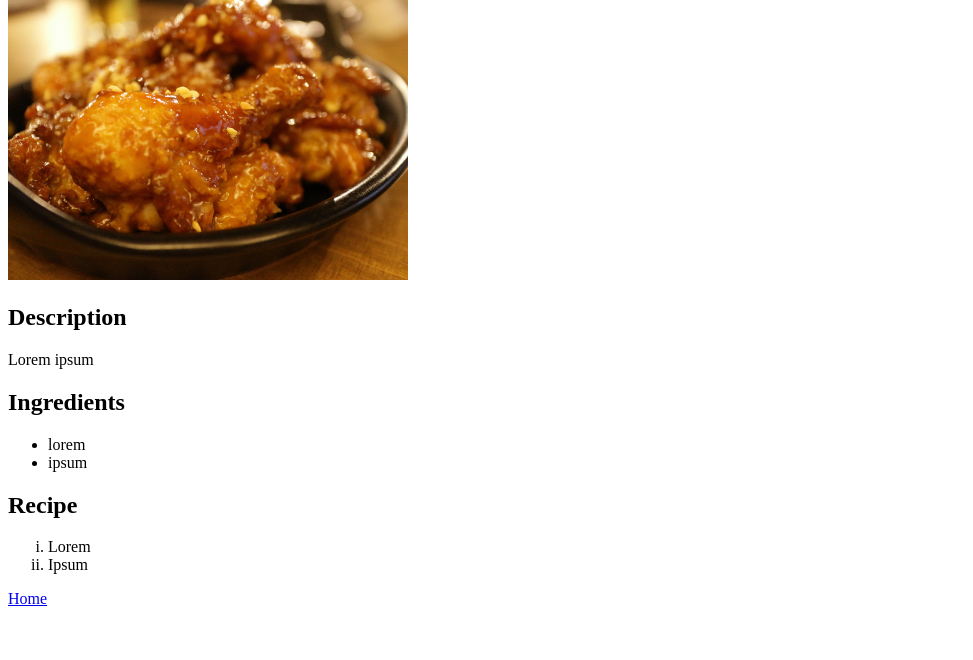
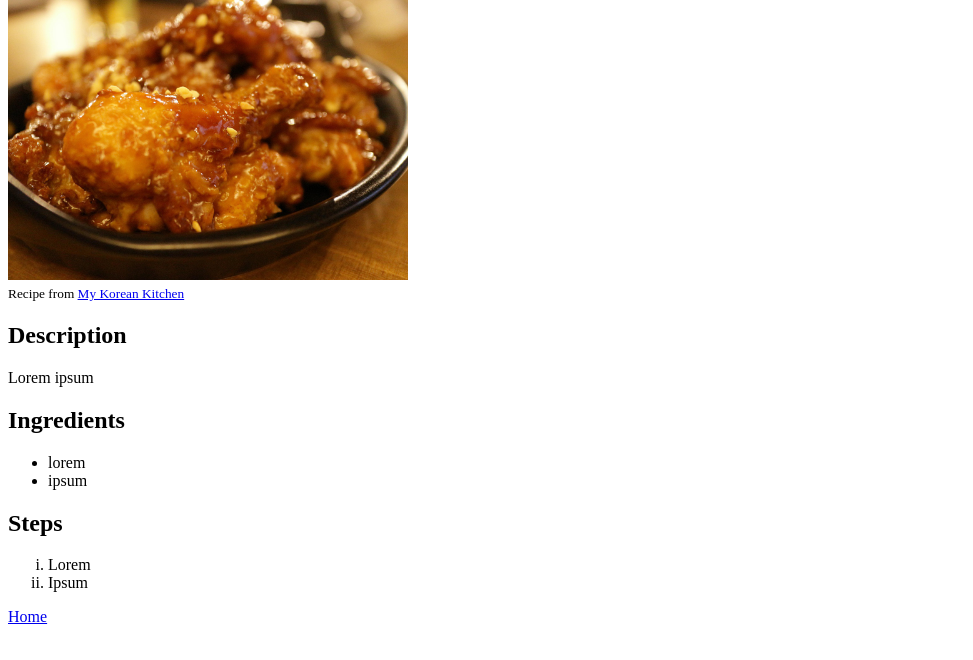
Before and after one commit to jtdbraba/odin-recipes, a plain HTML site: page recipes/kfc.html in a window 1280 px wide. Shown: the part 138-798 px from the top of the page, without its empty margins (0-973 px from the left). Drawn offline with Linux system fonts and the light colour scheme.

Commit message:
add links to original recipes

```diff
--- a/recipes/kfc.html
+++ b/recipes/kfc.html
@@ -8,6 +8,7 @@
 <body>
     <h1 style="font-size:95px; margin: 0px">Korean Fried Chicken</h1>
     <img src="../img/kfc.jpg" alt="A picture of a plate of Korean Fried Chicken" width="400">
+    <p style="margin: 0px"><small>Recipe from <a href="https://www.mykoreankitchen.com/korean-fried-chicken/" rel="noopener noreferrer">My Korean Kitchen</a></small></p>
     <h2>Description</h2>
     <p> Lorem ipsum</p>
     <h2>Ingredients</h2>
@@ -15,7 +16,7 @@
             <li>lorem</li>
             <li>ipsum</li>
         </ul>
-    <h2>Recipe</h2>
+    <h2>Steps</h2>
         <ol type="i">
             <li>Lorem</li>
             <li>Ipsum</li>
```
Also changed, not shown: recipes/lemonade.html (+1 -0 lines), recipes/ossobuco.html (+1 -0 lines).
